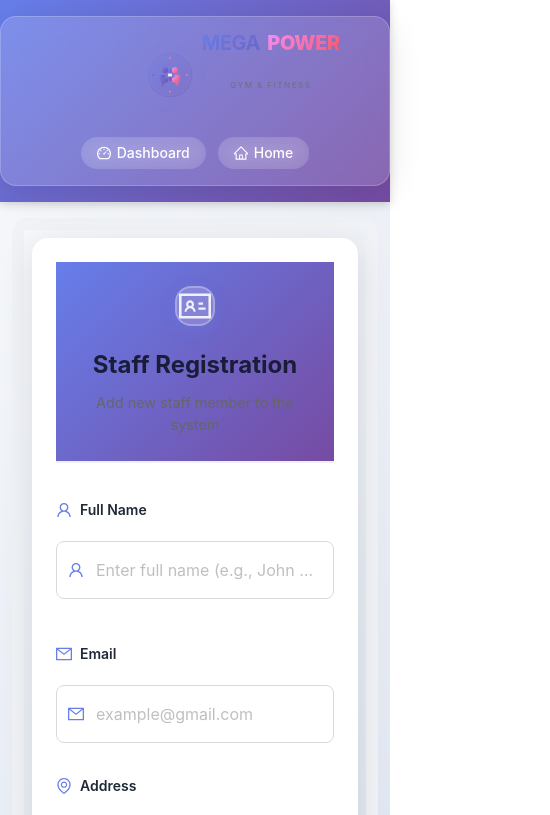
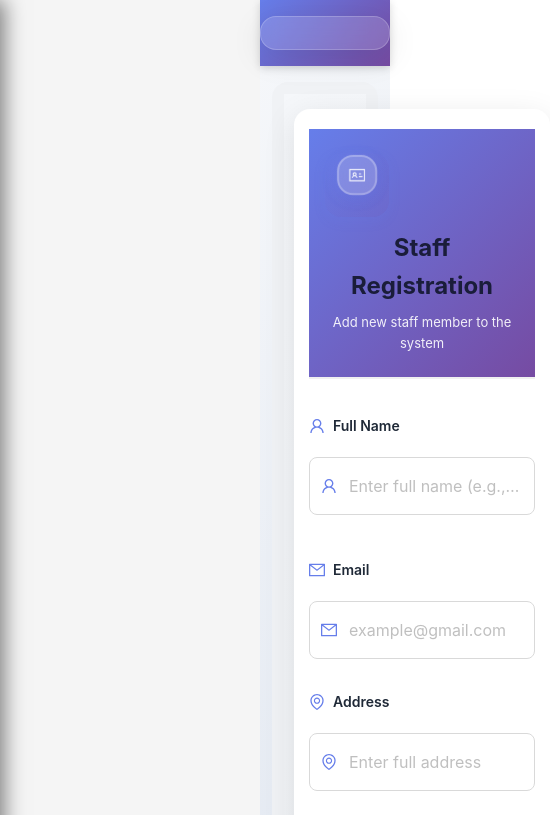
Before and after one commit to VihiThejan/Gym-Managemnt, a React (Create React App) app in the folder megapower-react-app/: page /staff in a window 390 px wide. Shown: the top 815 px of the page, 550 px wide, since content can reach past the window. Built offline with nearby package versions, Linux system fonts and the light colour scheme.

Commit message:
modify admin side

```diff
--- a/megapower-react-app/src/Editstaff.css
+++ b/megapower-react-app/src/Editstaff.css
@@ -5,69 +5,68 @@
 /* Page Container */
 .edit-staff-page {
   min-height: 100vh;
-  background: linear-gradient(135deg, #667eea 0%, #764ba2 100%);
-  padding: 40px 20px;
-  display: flex;
-  flex-direction: column;
-  align-items: center;
-}
-
-/* Header Section */
-.edit-staff-header {
-  width: 100%;
-  max-width: 900px;
-  margin-bottom: 30px;
-}
-
-.header-content {
-  display: flex;
-  align-items: center;
-  gap: 20px;
-  background: rgba(255, 255, 255, 0.1);
-  backdrop-filter: blur(10px);
-  border-radius: 16px;
-  padding: 30px;
-  box-shadow: 0 8px 32px rgba(0, 0, 0, 0.1);
-  border: 1px solid rgba(255, 255, 255, 0.2);
-}
-
-.header-icon {
-  font-size: 48px;
-  color: white;
-  opacity: 0.9;
-}
-
-.header-text h1 {
-  margin: 0;
-  font-size: 32px;
-  font-weight: 700;
-  color: white;
-  letter-spacing: -0.5px;
-}
-
-.header-text p {
-  margin: 5px 0 0 0;
-  font-size: 16px;
-  color: rgba(255, 255, 255, 0.85);
-  font-weight: 400;
+  background: linear-gradient(135deg, #f5f7fa 0%, #e9ecef 100%);
+  padding: 32px;
 }
 
 /* Content Section */
 .edit-staff-content {
   width: 100%;
   max-width: 900px;
+  margin: 0 auto;
 }
 
 /* Card Styling */
 .edit-staff-card {
-  border-radius: 20px;
-  box-shadow: 0 20px 60px rgba(0, 0, 0, 0.15);
+  border-radius: 16px;
+  box-shadow: 0 4px 16px rgba(0, 0, 0, 0.08);
   border: none;
   overflow: hidden;
+  background: #ffffff;
 }
 
 .edit-staff-card .ant-card-body {
-  padding: 50px;
+  padding: 32px;
+}
+
+/* Card Header */
+.edit-staff-card .card-header {
+  display: flex;
+  align-items: center;
+  gap: 16px;
+  margin-bottom: 32px;
+  padding-bottom: 24px;
+  border-bottom: 2px solid #f0f0f0;
+}
+
+.edit-staff-card .header-icon-card {
+  width: 64px;
+  height: 64px;
+  display: flex;
+  align-items: center;
+  justify-content: center;
+  background: linear-gradient(135deg, rgba(102, 126, 234, 0.1) 0%, rgba(118, 75, 162, 0.1) 100%);
+  border-radius: 16px;
+  box-shadow: 0 4px 12px rgba(102, 126, 234, 0.15);
+  flex-shrink: 0;
+}
+
+.edit-staff-card .header-icon {
+  font-size: 28px;
+  color: #667eea;
+}
+
+.edit-staff-card .card-title {
+  font-size: 24px;
+  font-weight: 700;
+  color: #1a1d3a;
+  margin: 0;
+}
+
+.edit-staff-card .card-subtitle {
+  font-size: 14px;
+  color: #666;
+  margin: 4px 0 0 0;
 }
 
 /* Form Styling */
@@ -534,28 +533,33 @@
 /* Tablet View */
 @media (max-width: 768px) {
   .edit-staff-page {
-    padding: 30px 15px;
-  }
-
-  .header-content {
-    padding: 25px;
-    gap: 15px;
-  }
-
-  .header-icon {
-    font-size: 40px;
-  }
-
-  .header-text h1 {
-    font-size: 26px;
-  }
-
-  .header-text p {
-    font-size: 14px;
+    padding: 20px 15px;
   }
 
   .edit-staff-card .ant-card-body {
-    padding: 35px;
+    padding: 24px 20px;
+  }
+
+  .edit-staff-card .card-header {
+    margin-bottom: 24px;
+    padding-bottom: 20px;
+  }
+
+  .edit-staff-card .header-icon-card {
+    width: 56px;
+    height: 56px;
+  }
+
+  .edit-staff-card .header-icon {
+    font-size: 24px;
+  }
+
+  .edit-staff-card .card-title {
+    font-size: 20px;
+  }
+
+  .edit-staff-card .card-subtitle {
+    font-size: 13px;
   }
 
   .form-label {
@@ -607,32 +611,42 @@
   .submit-button,
   .cancel-button {
     height: 48px;
-    font-size: 15px;
-    padding: 0 32px;
   }
 }
 
 /* Mobile View */
 @media (max-width: 480px) {
   .edit-staff-page {
-    padding: 20px 10px;
+    padding: 15px 10px;
   }
 
-  .header-content {
-    flex-direction: column;
-    text-align: center;
-    padding: 20px;
+  .edit-staff-card .ant-card-body {
+    padding: 20px 15px;
   }
 
-  .header-icon {
-    font-size: 36px;
+  .edit-staff-card .card-header {
+    margin-bottom: 20px;
+    padding-bottom: 16px;
   }
 
-  .header-text h1 {
-    font-size: 22px;
+  .edit-staff-card .header-icon-card {
+    width: 48px;
+    height: 48px;
   }
 
-  .header-text p {
+  .edit-staff-card .header-icon {
+    font-size: 20px;
+  }
+
+  .edit-staff-card .card-title {
+    font-size: 18px;
+  }
+
+  .edit-staff-card .card-subtitle {
+    font-size: 12px;
+  }
+
+  .form-label {
     font-size: 13px;
   }
 
@@ -740,27 +754,16 @@
 /* Small Mobile View */
 @media (max-width: 360px) {
   .edit-staff-page {
-    padding: 15px 8px;
-  }
-
-  .header-content {
-    padding: 15px;
-  }
-
-  .header-icon {
-    font-size: 32px;
-  }
-
-  .header-text h1 {
-    font-size: 20px;
-  }
-
-  .header-text p {
-    font-size: 12px;
+    padding: 12px 8px;
   }
 
   .edit-staff-card .ant-card-body {
-    padding: 20px;
+    padding: 16px 12px;
+  }
+
+  .edit-staff-card .card-header {
+    margin-bottom: 16px;
+    padding-bottom: 12px;
   }
 
   .form-input,
@@ -805,18 +808,16 @@
     padding: 20px;
   }
 
-  .header-content {
-    background: white;
-    border: 1px solid #e5e7eb;
+  .edit-staff-card .card-header {
+    border-bottom: 1px solid #e5e7eb;
   }
 
-  .header-icon,
   .label-icon {
     color: #667eea;
   }
 
-  .header-text h1,
-  .header-text p {
+  .edit-staff-card .card-title,
+  .edit-staff-card .card-subtitle {
     color: #000;
   }
 
--- a/megapower-react-app/src/Editstaff.jsx
+++ b/megapower-react-app/src/Editstaff.jsx
@@ -163,22 +163,22 @@
     };
 
     return (
-        <MainLayout>
+        <MainLayout showSidebar={true} showNavigation={false}>
             <div className="edit-staff-page">
-                {/* Header Section */}
-                <div className="edit-staff-header">
-                    <div className="header-content">
-                        <EditOutlined className="header-icon" />
-                        <div className="header-text">
-                            <h1>Edit Staff Member</h1>
-                            <p>Update staff member information and details</p>
-                        </div>
-                    </div>
-                </div>
-
                 {/* Form Section */}
                 <div className="edit-staff-content">
                     <Card className="edit-staff-card" loading={loading}>
+                        {!loading && (
+                            <div className="card-header">
+                                <div className="header-icon-card">
+                                    <EditOutlined className="header-icon" />
+                                </div>
+                                <div>
+                                    <h1 className="card-title">Edit Staff Member</h1>
+                                    <p className="card-subtitle">Update staff member information and details</p>
+                                </div>
+                            </div>
+                        )}
                         <Form onFinish={handleSubmit} className="edit-staff-form">
                             {/* Full Name */}
                             <Form.Item validateStatus={nameError ? 'error' : ''} help={nameError}>
@@ -304,7 +304,6 @@
                                         loading={submitting}
                                         icon={<SaveOutlined />}
                                         className="submit-button"
-                                        onClick={handleSubmit}
                                     >
                                         {submitting ? 'Updating...' : 'Update Staff'}
                                     </Button>
--- a/megapower-react-app/src/staff.css
+++ b/megapower-react-app/src/staff.css
@@ -3,9 +3,9 @@
    ================================ */
 
 .staff-page {
-    min-height: calc(100vh - 64px);
-    background: linear-gradient(135deg, #f5f7fa 0%, #c3cfe2 100%);
-    padding: 2rem;
+    min-height: 100vh;
+    background: linear-gradient(135deg, #f5f7fa 0%, #e9ecef 100%);
+    padding: 32px;
 }
 
 .staff-container {
@@ -40,36 +40,44 @@
    ================================ */
 
 .card-header {
-    text-align: center;
-    margin-bottom: 2.5rem;
-    padding-bottom: 2rem;
+    display: flex;
+    align-items: center;
+    gap: 16px;
+    margin-bottom: 32px;
+    padding-bottom: 24px;
     border-bottom: 2px solid #f0f0f0;
 }
 
-.header-icon {
-    width: 80px;
-    height: 80px;
-    background: linear-gradient(135deg, #667eea 0%, #764ba2 100%);
-    border-radius: 20px;
+.header-icon-card {
+    width: 64px;
+    height: 64px;
     display: flex;
     align-items: center;
     justify-content: center;
-    font-size: 40px;
-    color: white;
-    margin: 0 auto 1.5rem;
-    box-shadow: 0 8px 24px rgba(102, 126, 234, 0.3);
-    animation: pulse 2s infinite;
+    background: linear-gradient(135deg, rgba(102, 126, 234, 0.1) 0%, rgba(118, 75, 162, 0.1) 100%);
+    border-radius: 16px;
+    box-shadow: 0 4px 12px rgba(102, 126, 234, 0.15);
+    flex-shrink: 0;
 }
 
-.card-header h2 {
-    font-size: 2rem;
+.header-icon {
+    font-size: 28px;
+    color: #667eea;
+}
+
+.header-text {
+    flex: 1;
+}
+
+.card-title {
+    font-size: 24px;
     font-weight: 700;
     color: #1a1d3a;
-    margin: 0 0 0.5rem 0;
+    margin: 0 0 4px 0;
 }
 
-.card-header p {
-    font-size: 1rem;
+.card-subtitle {
+    font-size: 14px;
     color: #666;
     margin: 0;
 }
@@ -363,15 +371,6 @@
     }
 }
 
-@keyframes pulse {
-    0%, 100% {
-        box-shadow: 0 8px 24px rgba(102, 126, 234, 0.3);
-    }
-    50% {
-        box-shadow: 0 8px 32px rgba(102, 126, 234, 0.5);
-    }
-}
-
 /* ================================
    Responsive Design
    ================================ */
@@ -388,26 +387,34 @@
 
 @media (max-width: 768px) {
     .staff-page {
-        padding: 1rem;
+        padding: 20px 15px;
     }
 
     .staff-card .ant-card-body,
     .info-card .ant-card-body {
-        padding: 2rem;
+        padding: 24px 20px;
+    }
+
+    .card-header {
+        margin-bottom: 24px;
+        padding-bottom: 20px;
+    }
+
+    .header-icon-card {
+        width: 56px;
+        height: 56px;
     }
 
     .header-icon {
-        width: 70px;
-        height: 70px;
-        font-size: 36px;
+        font-size: 24px;
     }
 
-    .card-header h2 {
-        font-size: 1.75rem;
+    .card-title {
+        font-size: 20px;
     }
 
-    .card-header p {
-        font-size: 0.95rem;
+    .card-subtitle {
+        font-size: 13px;
     }
 
     .form-row {
@@ -482,7 +489,7 @@
 
 @media (max-width: 576px) {
     .staff-page {
-        padding: 0.5rem;
+        padding: 15px 10px;
     }
 
     .staff-card,
@@ -492,27 +499,32 @@
 
     .staff-card .ant-card-body,
     .info-card .ant-card-body {
-        padding: 1.5rem;
+        padding: 20px 15px;
+    }
+
+    .card-header {
+        flex-direction: column;
+        align-items: flex-start;
+        margin-bottom: 24px;
+        padding-bottom: 20px;
+        gap: 12px;
+    }
+
+    .header-icon-card {
+        width: 56px;
+        height: 56px;
     }
 
     .header-icon {
-        width: 60px;
-        height: 60px;
-        font-size: 32px;
-        border-radius: 16px;
+        font-size: 24px;
     }
 
-    .card-header {
-        margin-bottom: 2rem;
-        padding-bottom: 1.5rem;
+    .card-title {
+        font-size: 20px;
     }
 
-    .card-header h2 {
-        font-size: 1.5rem;
-    }
-
-    .card-header p {
-        font-size: 0.9rem;
+    .card-subtitle {
+        font-size: 13px;
     }
 
     .form-label {
--- a/megapower-react-app/src/staff.jsx
+++ b/megapower-react-app/src/staff.jsx
@@ -89,16 +89,18 @@
   };
 
   return (
-    <MainLayout>
+    <MainLayout showSidebar={true} showNavigation={false}>
       <div className="staff-page">
         <div className="staff-container">
           <Card className="staff-card">
             <div className="card-header">
-              <div className="header-icon">
-                <IdcardOutlined />
+              <div className="header-icon-card">
+                <IdcardOutlined className="header-icon" />
               </div>
-              <h2>Staff Registration</h2>
-              <p>Add new staff member to the system</p>
+              <div className="header-text">
+                <h2 className="card-title">Staff Registration</h2>
+                <p className="card-subtitle">Add new staff member to the system</p>
+              </div>
             </div>
 
             <Form
```
